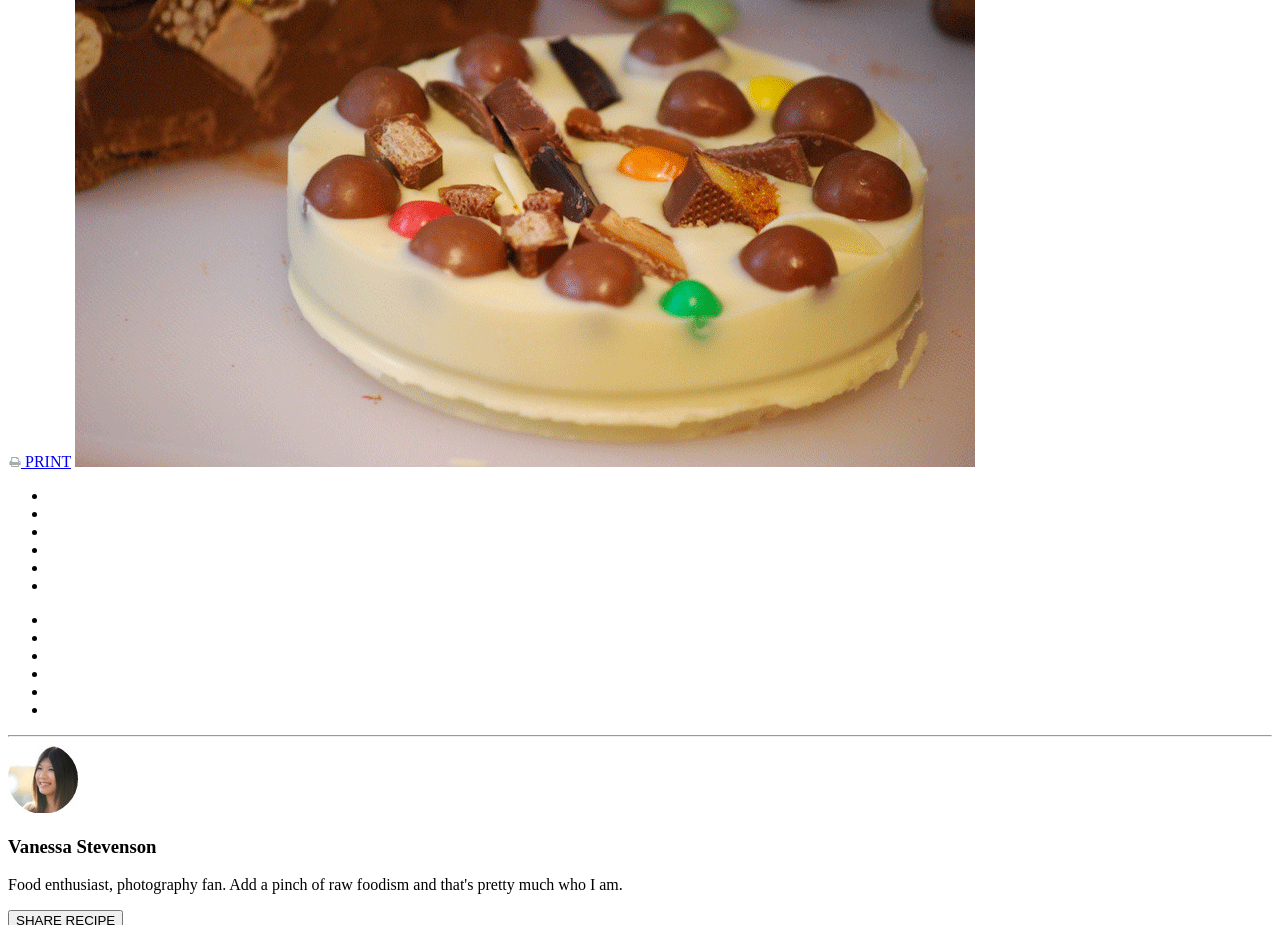
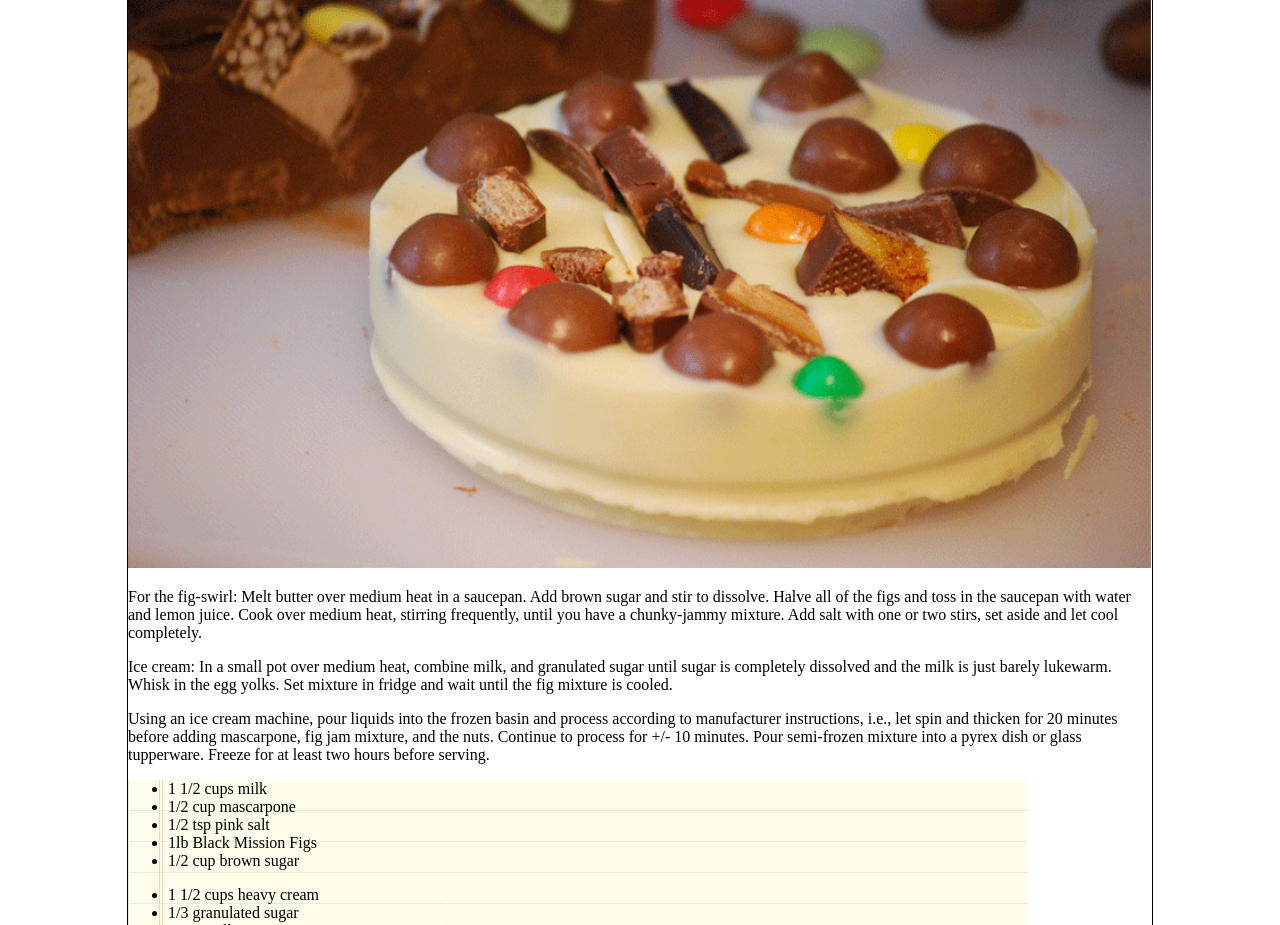
Before and after one commit to RJB888/chocolate-pizza, a plain HTML site: page index.html in a window 1280 px wide. Shown: the part 260-1185 px from the top of the page. Drawn offline with Linux system fonts and the light colour scheme.

Commit message:
basic styling of body, divs and main image done

```diff
--- a/index.html
+++ b/index.html
@@ -16,29 +16,30 @@
     <h1>Chocolate Pizza</h1>
     <p>Date POSTED INFO</p>
     <a href="#"><img src="img/print-icon.png" alt=""> PRINT</a>
-    <img src="img/choco-pizza.png" alt="Chocolate Pizza" title="Chocolate Pizza">
+    <img id="mainImage" src="img/choco-pizza.png" alt="Chocolate Pizza" title="Chocolate Pizza">
     <div class="">
       <!--recipe paragraphs  -->
-      <p></p>
-      <p></p>
-      <p></p>
+      <p>For the fig-swirl: Melt butter over medium heat in a saucepan. Add brown sugar and stir to dissolve. Halve all of the figs and toss in the saucepan with water and lemon juice. Cook over medium heat, stirring frequently, until you have a chunky-jammy mixture. Add salt with one or two stirs, set aside and let cool completely.</p>
+
+      <p>Ice cream: In a small pot over medium heat, combine milk, and granulated sugar until sugar is completely dissolved and the milk is just barely lukewarm. Whisk in the egg yolks. Set mixture in fridge and wait until the fig mixture is cooled.</p>
+
+      <p>Using an ice cream machine, pour liquids into the frozen basin and process according to manufacturer instructions, i.e., let spin and thicken for 20 minutes before adding mascarpone, fig jam mixture, and the nuts. Continue to process for +/- 10 minutes. Pour semi-frozen mixture into a pyrex dish or glass tupperware. Freeze for at least two hours before serving.</p>
     </div>
     <div class="recipe">
       <ul>
-        <li></li>
-        <li></li>
-        <li></li>
-        <li></li>
-        <li></li>
-        <li></li>
+        <li>1 1/2 cups milk</li>
+        <li>1/2 cup mascarpone</li>
+        <li>1/2 tsp pink salt</li>
+        <li>1lb Black Mission Figs</li>
+        <li>1/2 cup brown sugar</li>
       </ul>
       <ul>
-        <li></li>
-        <li></li>
-        <li></li>
-        <li></li>
-        <li></li>
-        <li></li>
+        <li>1 1/2 cups heavy cream</li>
+        <li>1/3 granulated sugar</li>
+        <li>2 egg yolks</li>
+        <li>1 lemon, juiced</li>
+        <li>2 tbsp butter</li>
+        <li>1 cup honey roasted pecans, roughly chopped</li>
       </ul>
     </div>
     <hr>
--- a/style.css
+++ b/style.css
@@ -0,0 +1,40 @@
+
+
+body {
+
+  width: 80%;
+  margin: auto;
+  border: thin solid black;
+}
+
+div {
+  width:100%;
+  margin: 0;
+  padding: 0;
+}
+
+.recipe {
+  background-image: url(img/list-bg.png);
+  background-repeat: no-repeat;
+
+
+}
+
+
+.author {
+
+}
+
+.footer {
+
+
+}
+
+#bottomLogo {
+
+}
+
+#mainImage {
+
+  width: 100%;
+}
```
